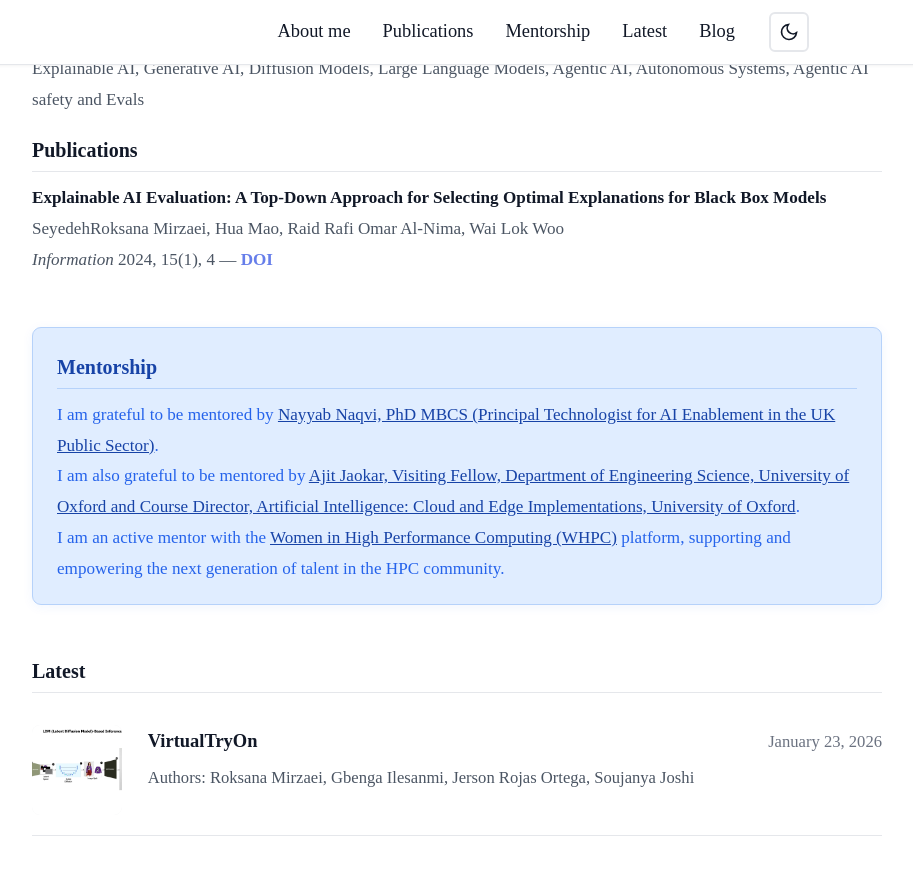
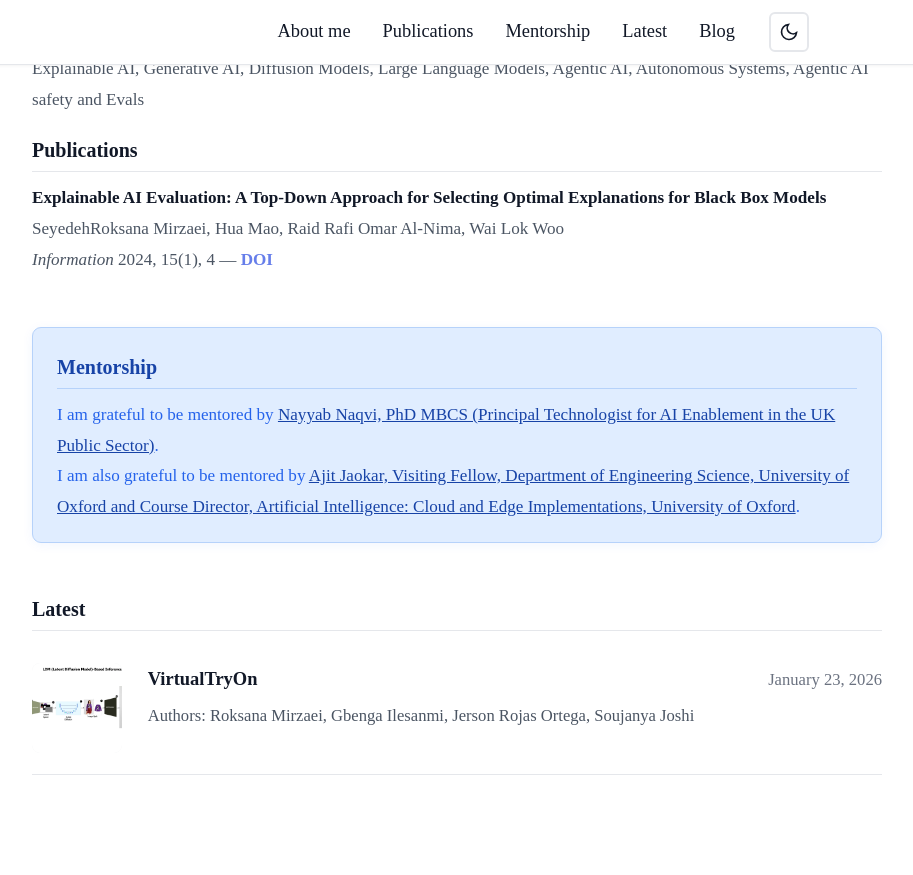
Before and after one commit to roksana-mirzaei/roksana-mirzaei.github.io, a Jekyll site: the page built from index.html, in a window 1280 px wide and 900 px high, scrolled down 519 px. Shown: the top 875 px of the window, without its empty margins (183-1096 px from the left). Built offline with Jekyll 4.4.1, drawn with Linux system fonts in a browser that asks for light colours; after the commit the page ends 1358 px from its top, so only the background shows below that.

Commit message:
chores: update description in the main page.

```diff
--- a/index.html
+++ b/index.html
@@ -103,7 +103,6 @@ layout: null
               <p class="mentorship-text publication-item-simple" style="color: var(--mentorship-text, #2563eb); font-size: 1.07em;">
                 I am grateful to be mentored by <a href="https://www.linkedin.com/in/nayyab/" target="_blank" rel="noopener noreferrer" style="color: var(--mentorship-link, #1743a7); text-decoration: underline;">Nayyab Naqvi, PhD MBCS (Principal Technologist for AI Enablement in the UK Public Sector)</a>.<br>
                 I am also grateful to be mentored by <a href="https://www.linkedin.com/in/ajitjaokar/" target="_blank" rel="noopener noreferrer" style="color: var(--mentorship-link, #1743a7); text-decoration: underline;">Ajit Jaokar, Visiting Fellow, Department of Engineering Science, University of Oxford and Course Director, Artificial Intelligence: Cloud and Edge Implementations, University of Oxford</a>.<br>
-                I am an active mentor with the <a href="https://womeninhpc.org/" target="_blank" rel="noopener noreferrer" style="color: var(--mentorship-link, #1743a7); text-decoration: underline;">Women in High Performance Computing (WHPC)</a> platform, supporting and empowering the next generation of talent in the HPC community.
               </p>
             </div>
           </div>
```
